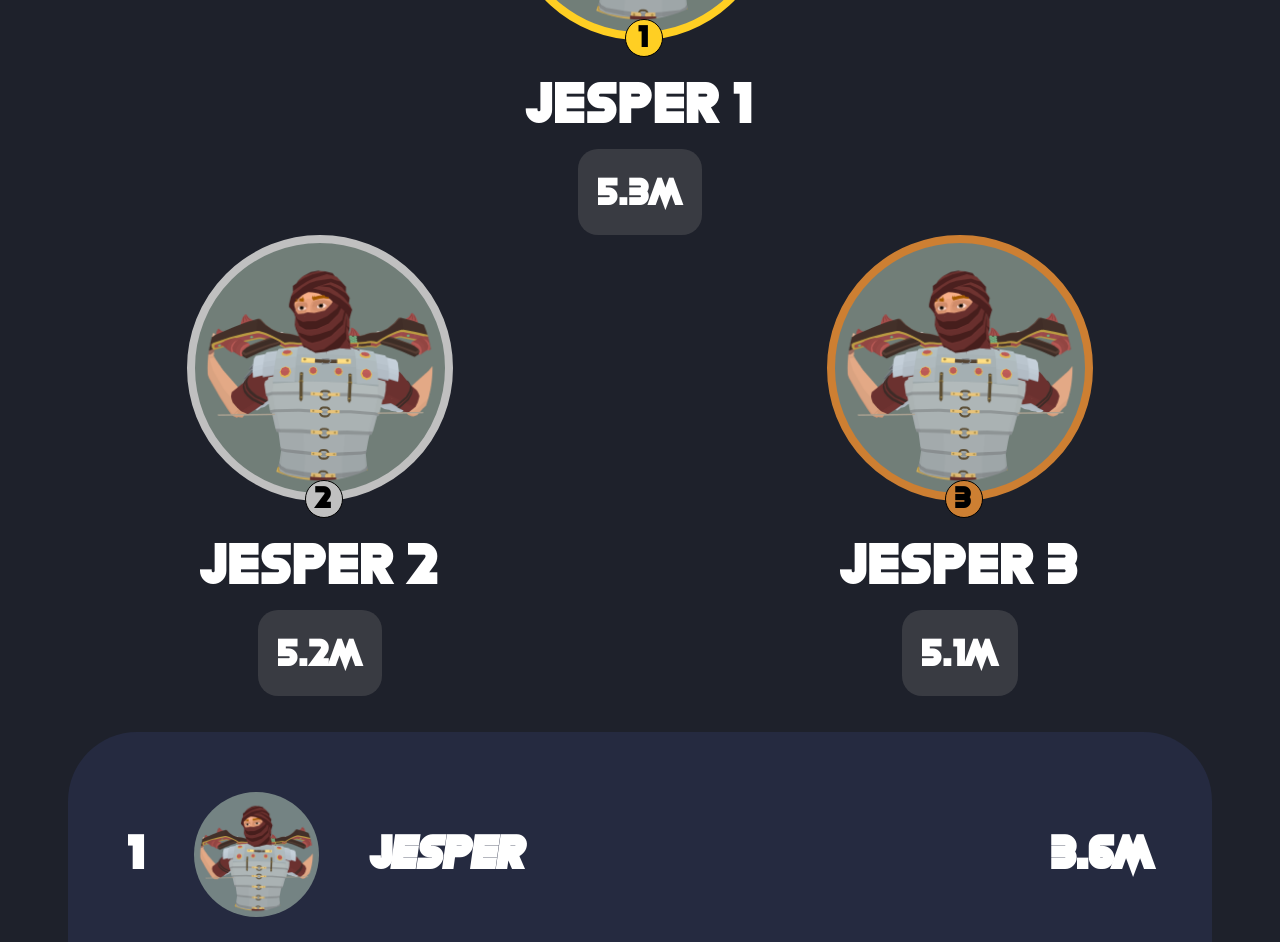
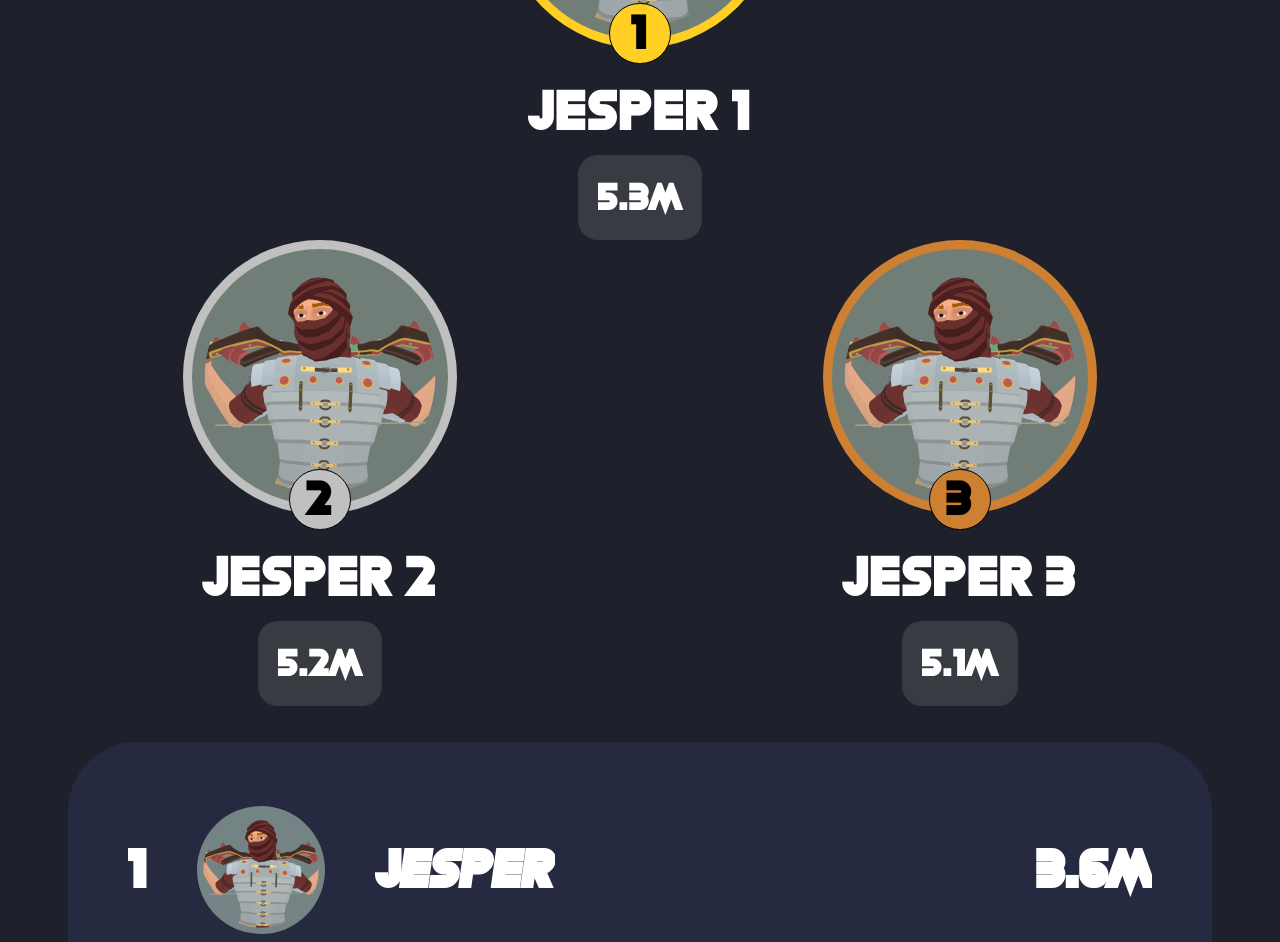
Before and after one commit to Hrushal-Nikhare/N1-Lb, an Astro site in the folder website/: page / in a window 1280 px wide. Shown: the part 1265-2207 px from the top of the page. Built offline with nearby package versions, Linux system fonts and the light colour scheme; Astro itself is replaced by a stand-in of ours.

Commit message:
text sizing improved?

```diff
--- a/website/src/components/circle.astro
+++ b/website/src/components/circle.astro
@@ -23,7 +23,9 @@ border_thickness = parseInt(width.split("px")[0]) / 30 + "px";
 <div class="circle">
 	<div class="medal">
 		<div class="position">
-			{position}
+			<div>
+				{position}
+			</div>
 		</div>
 	</div>
 
@@ -34,7 +36,10 @@ border_thickness = parseInt(width.split("px")[0]) / 30 + "px";
 		{stat}
 	</div>
 </div>
-<style define:vars={{ ring_color, width, border_thickness }}>
+<style define:vars={{ ring_color, border_thickness }}>
+	:root {
+		--width: calc(100vw / 5);
+	}
 	div.circle {
 		color: white;
 		/* width: var(--width); */
@@ -52,29 +57,31 @@ border_thickness = parseInt(width.split("px")[0]) / 30 + "px";
 		background-repeat: no-repeat;
 		background-size: cover;
 		background-color: rgba(195, 219, 197, 0.5);
+		display: flex;
+		justify-content: center;
 	}
 	div.position {
 		border: calc(var(--border_thickness) / 10) solid #000;
 		width: min-content;
 		flex-shrink: 0;
 		/* padding: 5px 15px; */
-		width: calc(var(--width) / 7);
-		height: calc(var(--width) / 7);
+		width: calc(80vw / 35 + 30px);
+		height: calc(80vw / 35 + 30px);
 		position: absolute;
 		bottom: -10%;
-		left: 44%;
 		line-height: calc(var(--width) / 7);
 		/* margin: 15px; */
 		border-radius: 999px;
-		text-align: center;
-		vertical-align: middle;
-		font-size: 2em;
+		display: flex;
+		justify-content: center;
+		align-items: center;
+		font-size: calc(2vw + 25px);
 		background-color: var(--ring_color);
 	}
 	div.player {
 		text-align: center;
 		vertical-align: middle;
-		font-size: 3.75em;
+		font-size: 4.6vw;
 		margin: 10px;
 		margin-top: 30px;
 	}
@@ -82,7 +89,7 @@ border_thickness = parseInt(width.split("px")[0]) / 30 + "px";
 		width: fit-content;
 		margin: auto;
 		text-align: center;
-		font-size: 2.5rem;
+		font-size: 3.12vw;
 		padding: 20px;
 		background-color: rgba(121, 121, 121, 0.3);
 		border-radius: 20px;
--- a/website/src/components/horizontal.astro
+++ b/website/src/components/horizontal.astro
@@ -40,12 +40,16 @@ var { position, player, stat } = Astro.props;
 		width: 100%;
 	}
 	div h1 {
-		font-size: 3rem;
+		max-width: 30vw;
+		font-size: calc(2.75vw + 20px);
+		overflow: hidden;
+		text-overflow:ellipsis;
+
 	}
 	div.medal {
 		margin: 0 50px;
-		width: 125px;
-		height: 125px;
+		width: 10vw;
+		height: 10vw;
 		border-radius: 450px;
 		color: #000;
 		background-image: url("/skin.png");
--- a/website/src/components/top.astro
+++ b/website/src/components/top.astro
@@ -5,7 +5,7 @@ import Horizontal from "./horizontal.astro";
 <div class="wrapper">
 	<Horizontal position="1" player="Jesper" stat="3.6M" />
     <Horizontal position="1" player="Jesper" stat="3.6M" />
-    <Horizontal position="1" player="Jesper" stat="3.6M" />
+    <Horizontal position="1" player="JesperJesperJesperJesperJesperJesper" stat="3.6M" />
 </div>
 
 <style>
--- a/website/src/components/top3.astro
+++ b/website/src/components/top3.astro
@@ -4,11 +4,11 @@ import Circle from "./circle.astro";
 
 <div class="wrapper">
 	<div class="top">
-		<Circle position="1" width="250px" player="JESPER 1" stat="5.3M" />
+		<Circle position="1" width="275px" player="JESPER 1" stat="5.3M" />
 	</div>
 	<div class="remain">
-		<Circle position="2" width="250px" player="JESPER 2" stat="5.2M" />
-		<Circle position="3" width="250px" player="JESPER 3" stat="5.1M" />
+		<Circle position="2" width="275px" player="JESPER 2" stat="5.2M" />
+		<Circle position="3" width="275px" player="JESPER 3" stat="5.1M" />
 	</div>
 </div>
 <br><br>
```
